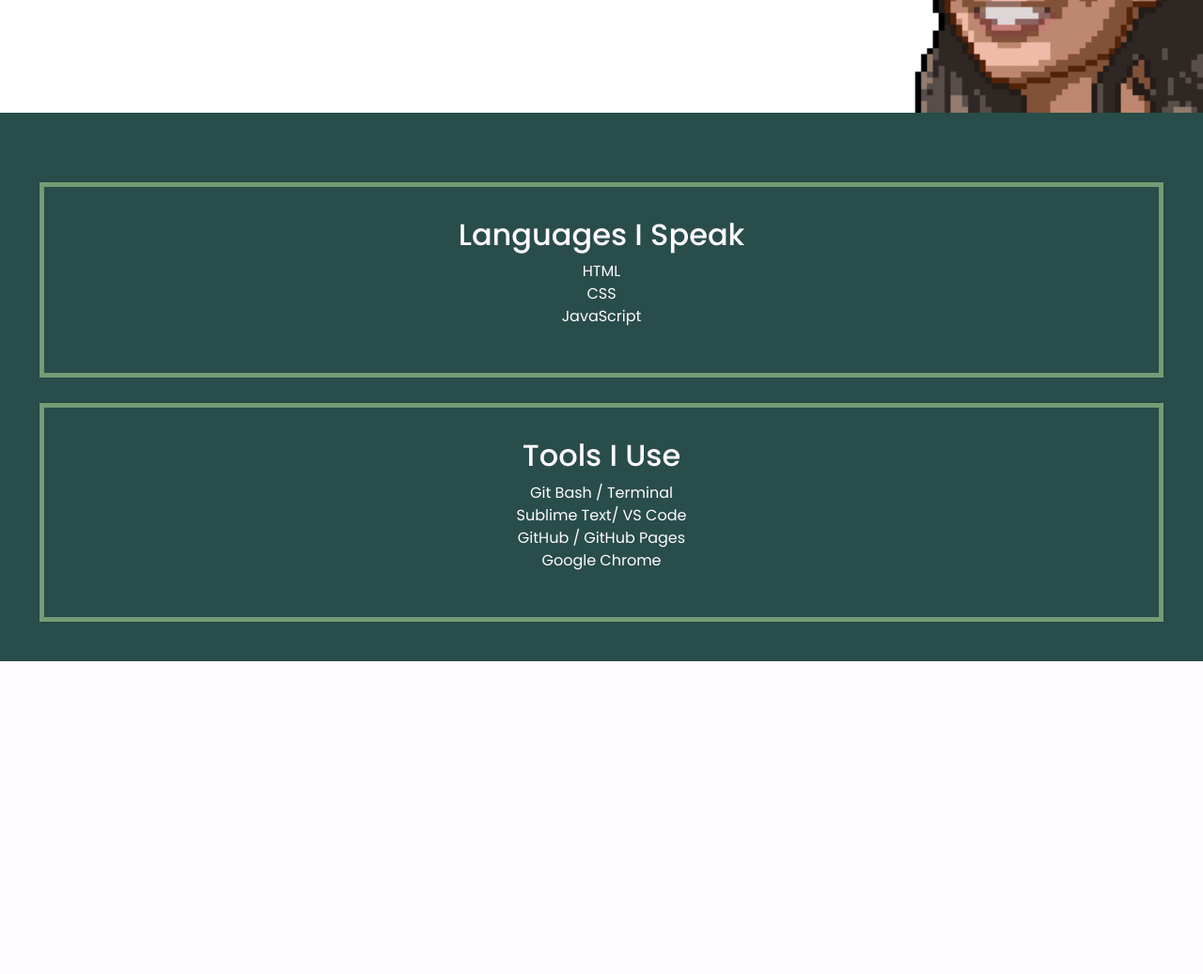
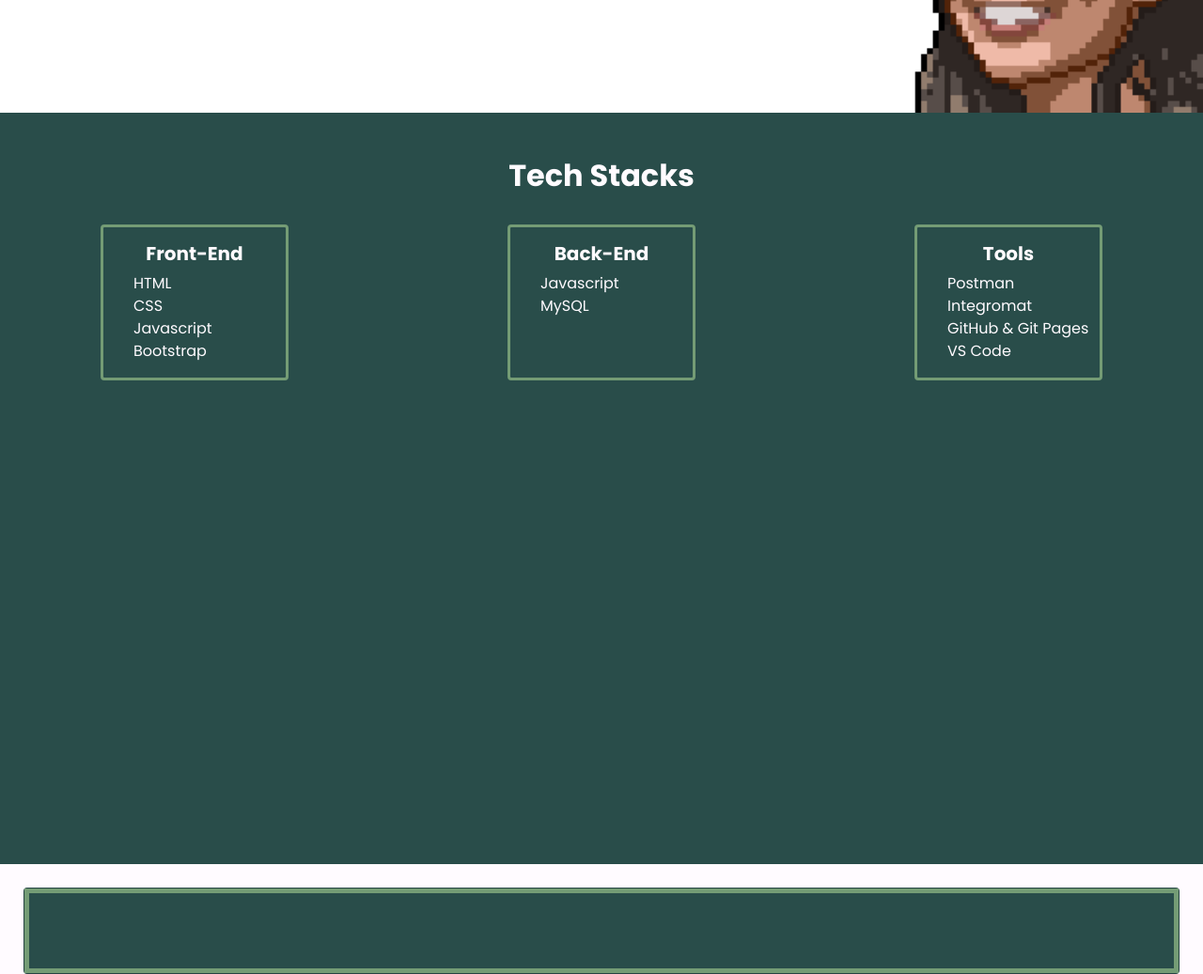
Before and after one commit to melome/portfolio, a plain HTML site: page index.html in a window 1280 px wide. Shown: the part 680-1717 px from the top of the page at 94% size. Before the commit the page ends 1384 px from the top, so only its background shows below. Drawn offline with nearby package versions, Linux system fonts and the light colour scheme.

Commit message:
Added tech stack section and made styling changes(fix needed)

```diff
--- a/css/style.css
+++ b/css/style.css
@@ -13,6 +13,10 @@ html {
 body {
   background-color: #FFFBFF;
   font-family:'Poppins', sans-serif;
+}
+
+h1, h2, h3, h4, h5, h6 {
+  font-weight: 600;
 }
 
 .navbar {
@@ -41,8 +45,8 @@ body {
   justify-content: space-between;
   align-items: end;
   align-content: flex-end;
+  padding-left: 5em;
   height: 100vh;
-  padding-left: 5em;
 }
 
 #landing > div.intro {
@@ -109,10 +113,32 @@ img {
 }
 }
 
-#gallery {
+.container {
+  display: flex;
+	flex-direction: row;
+	flex-wrap: wrap;
+	justify-content: space-between;
+	align-items: stretch;
+	align-content: stretch;
+}
+
+#tech-stack {
   background-color: #294D4A;
   color: #FFFBFF;
   padding: 3em 1em 1em;
+  text-align: center;
+  height: 100vh;
+}
+
+
+ul, li {
+  text-align: left;
+  list-style-type: none;
+
+}
+
+#gallery {
+
 }
 
 .card {
@@ -120,17 +146,17 @@ img {
   margin: 25px;
 }
 
+.green-card {
+  background-color: #294D4A;
+  border: 3px solid #749C75;
+  margin: 25px;
+  padding: 1em 0 0;
+  min-width: 200px;
+  /* width: 300px; */
+}
+
 .tools {
   text-align: center;
   padding: 2em;
   border: #749C75 5px solid;
 }
-
-ul {
-  list-style-type: none;
-  padding: 0;
-}
-
-li {
-  padding: 0;
-}
--- a/index.html
+++ b/index.html
@@ -32,32 +32,60 @@
       <div class="intro">
         <h1>Shanley Rosero</h1>
         <h2>Full Stack Web Developer</h2>
-        <p>I am a full stack web developer and I love to put ideas into work.</p>
+        <p>Hi, I am a full stack web developer and I love to put ideas into work.</p>
       </div>
       <span>
         <img src="images/icon.png" alt="My Portfolio Icon">
       </span>
     </section>
 
+    <section id="tech-stack">
+      <h2>Tech Stacks</h2>
+      <div class="container">
+        <div class="card green-card">
+          <h5>Front-End</h5>
+          <ul>
+            <li>HTML</li>
+            <li>CSS</li>
+            <li>Javascript</li>
+            <li>Bootstrap</li>
+          </ul>
+        </div>
+        <div class="card green-card">
+          <h5>Back-End</h5>
+          <ul>
+            <li>Javascript</li>
+            <li>MySQL</li>
+          </ul>
+        </div>
+        <div class="card green-card">
+          <h5>Tools</h5>
+          <ul>
+            <li>Postman</li>
+            <li>Integromat</li>
+            <li>GitHub & Git Pages</li>
+            <li>VS Code</li>
+          </ul>
+        </div>
+      </div>
+    </section>
+
     <section id="gallery">
       <div class="card">
         <div class="card-body tools">
-          <h2>Languages I Speak</h2>
+          <h2></h2>
           <ul>
-            <li class="html">HTML</li>
-            <li class="css">CSS</li>
-            <li clas="js">JavaScript</li>
+            <li class="html"></li>
+            <li class="css"></li>
+            <li clas="js"></li>
           </ul>
         </div>
       </div>
       <div class="card">
         <div class="card-body tools">
-          <h2>Tools I Use</h2>
+          <h2></h2>
           <ul>
-            <li>Git Bash / Terminal</li>
-            <li>Sublime Text/ VS Code</li>
-            <li>GitHub / GitHub Pages</li>
-            <li>Google Chrome</li>
+            <li></li>
           </ul>
         </div>
       </div>
```
